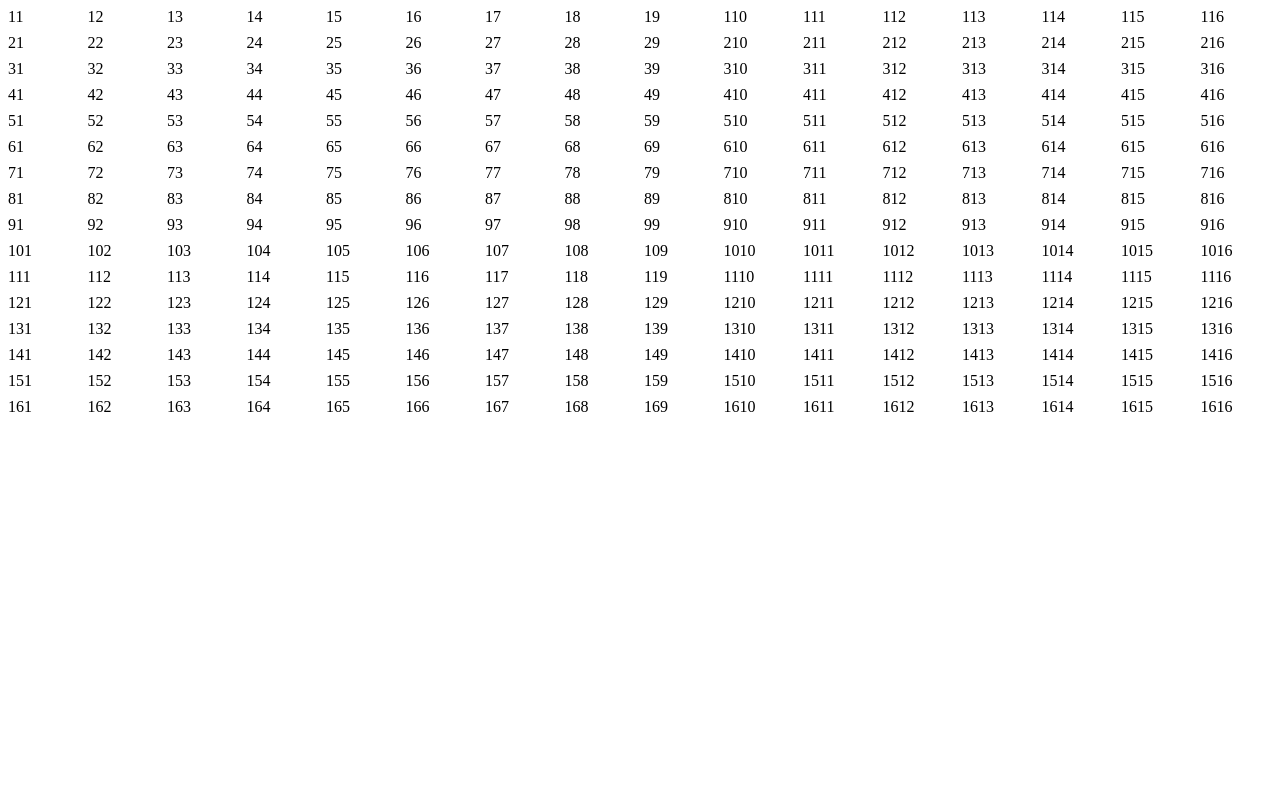
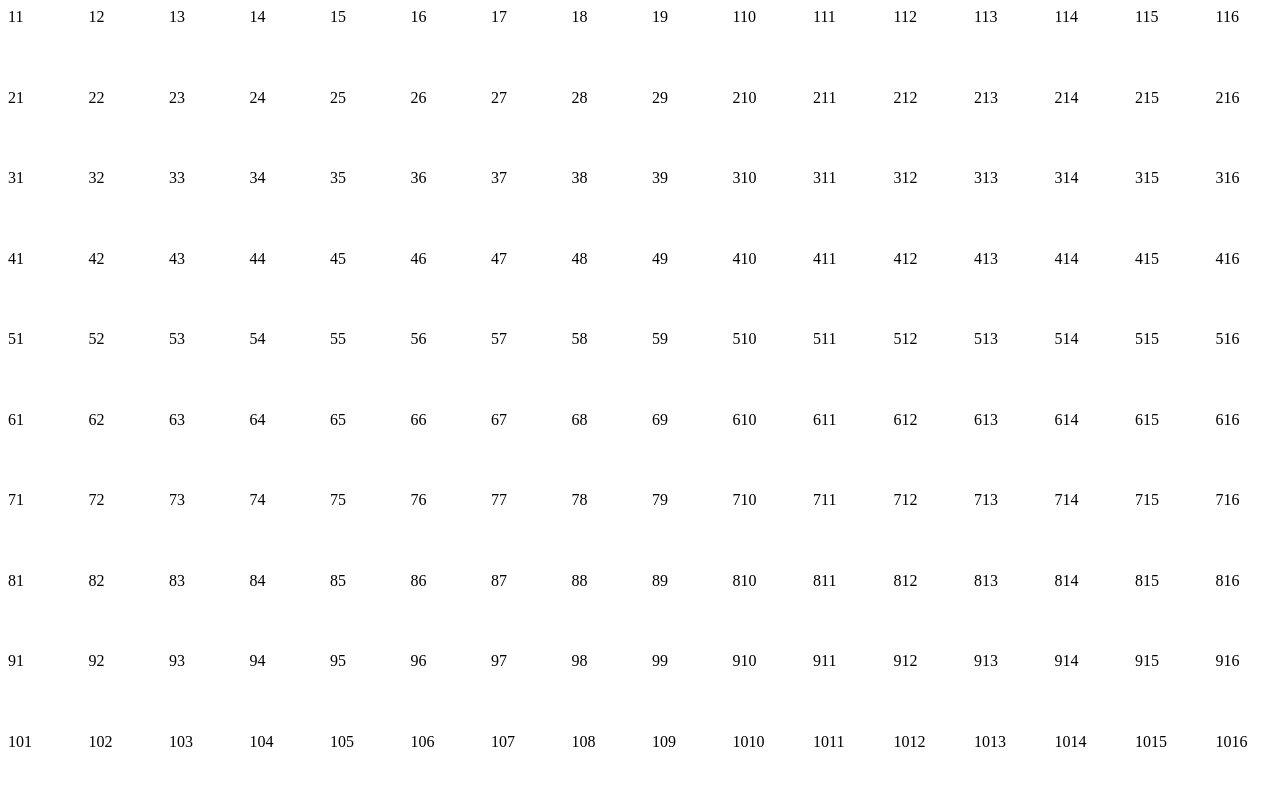
Before and after one commit to CalebAHJ/odin-etch-a-sketch, a plain HTML site: page index.html in a window 1280 px wide. Shown: the top 808 px of the page. Drawn offline with Linux system fonts and the light colour scheme.

Commit message:
grid is now fullscreen

```diff
--- a/style.css
+++ b/style.css
@@ -3,4 +3,6 @@
     grid-template-columns: repeat(16, 1fr);
     grid-template-rows: repeat(16, 1fr);
     gap: 8px;
+    width: 100vw;
+    height: 100vw;
 }
```
